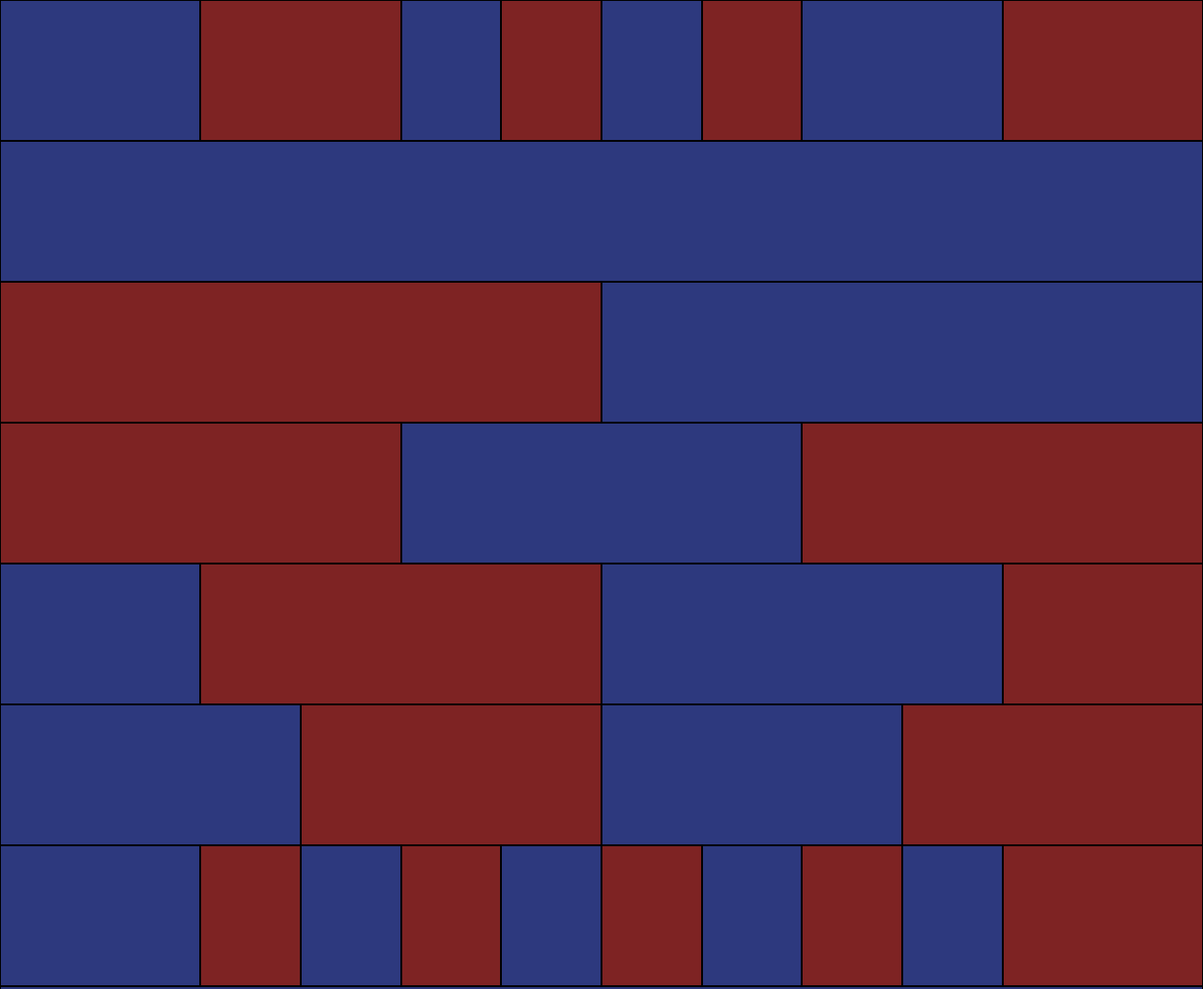
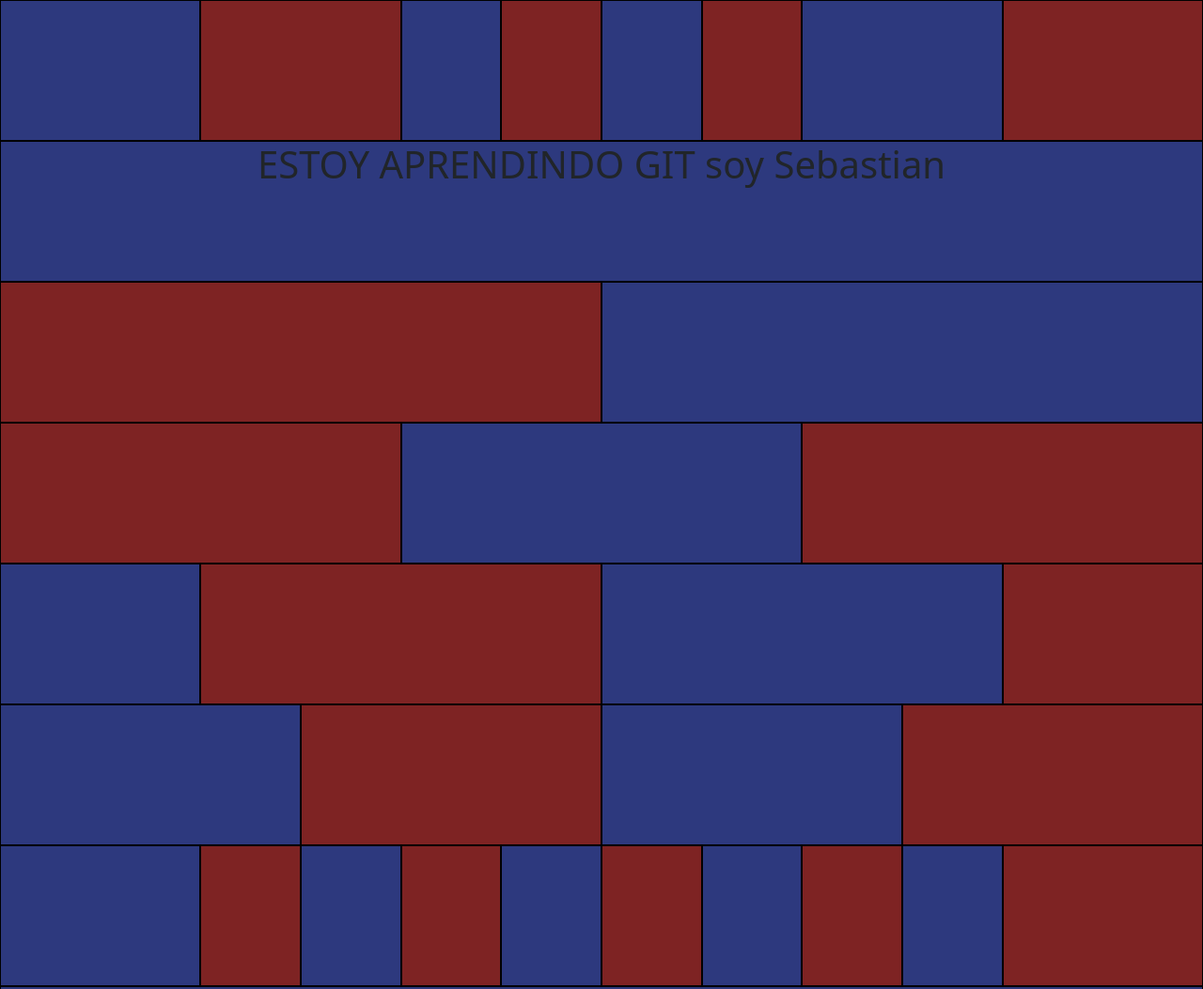
Before and after one commit to squanchyCHR/maquetaFlexBox, a plain HTML site: page index.html in a window 1280 px wide. Shown: the top 1053 px of the page at 94% size. Drawn offline with nearby package versions, Linux system fonts and the light colour scheme.

```diff
--- a/index.html
+++ b/index.html
@@ -19,7 +19,9 @@
             <div class="col-6 col-sm-6 col-md-3 col-lg-3 col-xl-1 col-xxl-1 caja2"></div>
             <div class="col-6 col-sm-6 col-md-3 col-lg-3 col-xl-2 col-xxl-2 caja1"></div>
             <div class="col-6 col-sm-6 col-md-3 col-lg-3 col-xl-2 col-xxl-2 caja2"></div>
-            <div class="col-12 caja1"></div>
+            <div class="col-12 caja1">
+              <h1 class="text-center">ESTOY APRENDINDO GIT soy Sebastian</h1>
+            </div>
             <div class="col-6 col-sm-6 col-md-2 col-lg-2 col-xl-6 col-xxl-6 caja2"></div>
             <div class="col-6 col-sm-6 col-md-2 col-lg-2 col-xl-6 col-xxl-6 caja1"></div>
             <div class="col-6 col-sm-6 col-md-4 col-lg-4 col-xl-4 col-xxl-4 caja2"></div>
--- a/style.css
+++ b/style.css
@@ -17,6 +17,9 @@ body {
     height: 150px;
     border: 1px solid black;
 }
+.caja5 {
+    background-color: aqua;
+}
 
 @media (max-width: 768px) {
     .eliminarCel {
```
